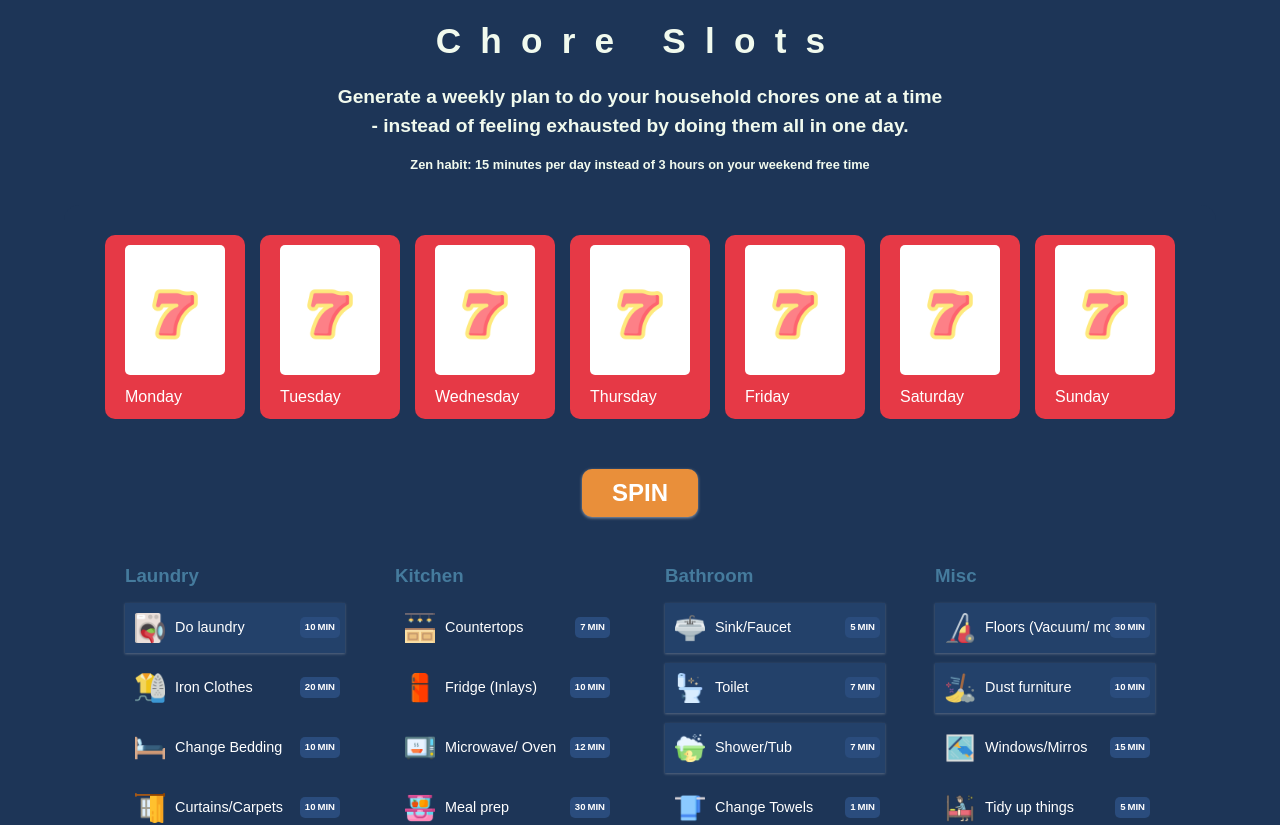
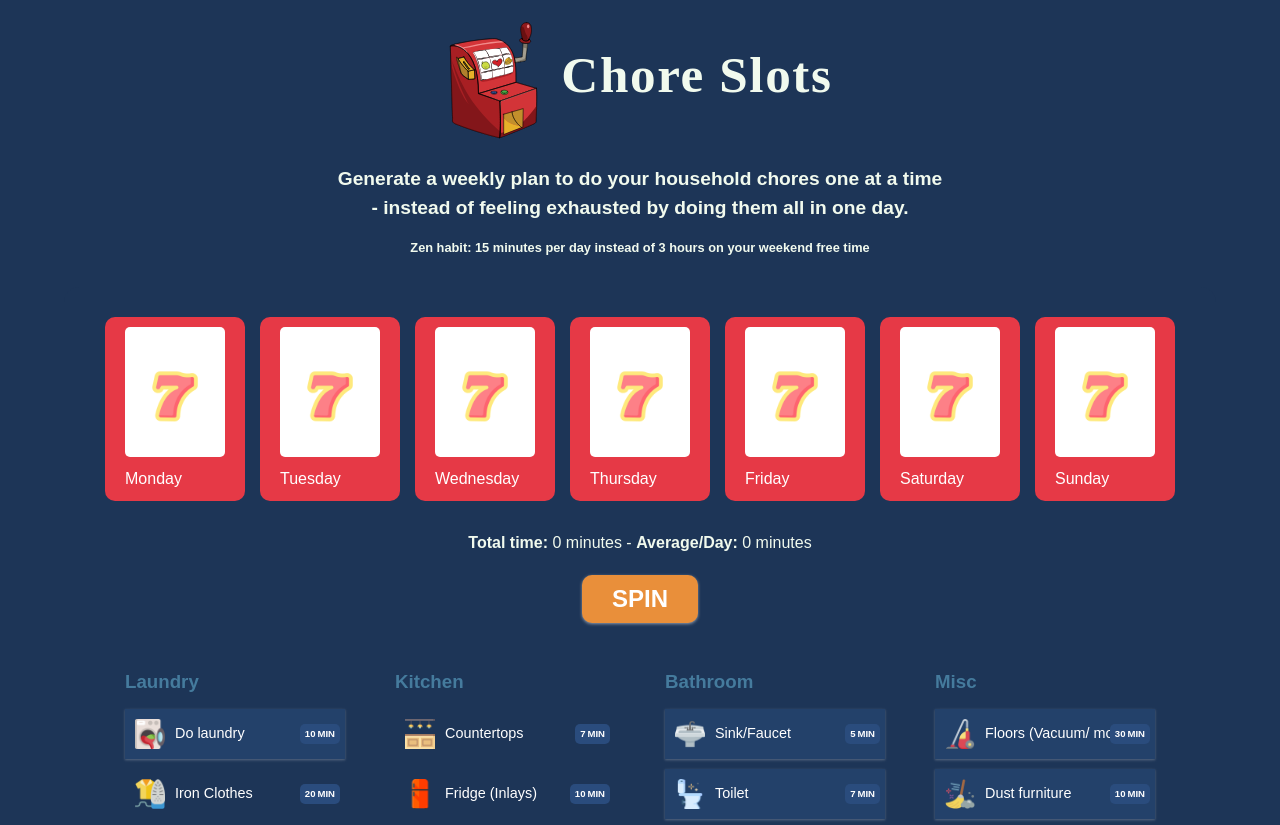
Before and after one commit to nikoisonfire/ChoreSlots, a React (Vite) app: page / in a window 1280 px wide. Shown: the top 825 px of the page. Built offline with nearby package versions, Linux system fonts and the light colour scheme.

Commit message:
final version without features

```diff
--- a/src/App.tsx
+++ b/src/App.tsx
@@ -1,6 +1,8 @@
 import { useState } from "react";
 import reactLogo from "./assets/react.svg";
 import Slots from "./Slots";
+
+import slot from "./assets/slot.svg";
 
 function App() {
   const [count, setCount] = useState(0);
@@ -9,7 +11,10 @@ function App() {
   return (
     <div className="App">
       <header>
-        <h1>Chore Slots</h1>
+        <div className="logo">
+          <img src={slot} />
+          <h1>Chore Slots</h1>
+        </div>
         <h2>
           Generate a weekly plan to do your household chores one at a time{" "}
           <br />- instead of feeling exhausted by doing them all in one day.
@@ -23,14 +28,6 @@ function App() {
         <Slots />
       </section>
       <footer>&copy; {date} - powered by ❤️ using react, vite, AWS</footer>
-
-      <div className="colors">
-        <div className="red">red</div>
-        <div className="beige">beige</div>
-        <div className="light">light</div>
-        <div className="blue">blue</div>
-        <div className="dark">dark</div>
-      </div>
     </div>
   );
 }
--- a/src/Chore.tsx
+++ b/src/Chore.tsx
@@ -3,5 +3,5 @@ export type Chore = {
   name: string;
   time: number;
   icon: string;
-  type: "Kitchen" | "Misc" | "Bathroom" | "Laundry";
+  type: string;
 };
--- a/src/Slots.tsx
+++ b/src/Slots.tsx
@@ -7,28 +7,15 @@ import { useGlobal } from "./state";
 import { set, shuffle } from "lodash";
 import { useState } from "react";
 import { Chore } from "./Chore";
-import { getAllChores } from "./util";
+import { calcTotalTime, getAllChores, pickRandomSelectedChore } from "./util";
 
 const Slots = () => {
   const store = useGlobal((state) => state.data);
 
-  const pickRandomSelectedChore = () => {
-    const chore_arr = getAllChores();
-    const reduced_chores = chore_arr.filter(
-      //@ts-ignore
-      (el) => store.checked[el.id] === true
-    );
-    // const len = reduced_chores.length;
-    // const choice = Math.floor(Math.random() * len);
-    // return reduced_chores[choice];
-    let shuff = shuffle(reduced_chores);
-    if (shuff.length > 7) {
-      shuff.length = 7;
-    }
-    return shuff;
-  };
-
-  const [choices, setChoices] = useState(pickRandomSelectedChore());
+  const [choices, setChoices] = useState(pickRandomSelectedChore(store));
+  const [spinning, setSpinning] = useState(false);
+  const [deff, setDeff] = useState(true);
+  const [total, setTotal] = useState(0);
 
   const daysOfTheWeek = [
     "Monday",
@@ -40,14 +27,14 @@ const Slots = () => {
     "Sunday",
   ];
 
-  const [spinning, setSpinning] = useState(false);
-  const [deff, setDeff] = useState(true);
-
-  const spin = () => {
+  const handleSpinClick = (e: React.FormEvent) => {
+    setDeff(true);
     setSpinning(true);
     setTimeout(() => {
-      setChoices(pickRandomSelectedChore());
+      const ch = pickRandomSelectedChore(store);
+      setChoices(ch);
       setDeff(false);
+      setTotal(calcTotalTime(ch));
     }, 5000);
   };
 
@@ -65,7 +52,11 @@ const Slots = () => {
         ))}
       </div>
       <div className="settings">
-        <button type="button" className="spinner" onClick={() => spin()}>
+        <div className="time">
+          <strong>Total time:</strong> {total} minutes -{" "}
+          <strong>Average/Day:</strong> {Math.floor(total / 7)} minutes
+        </div>
+        <button type="button" className="spinner" onClick={handleSpinClick}>
           spin
         </button>
         <Options />
--- a/src/chores.json
+++ b/src/chores.json
@@ -23,7 +23,7 @@
     },
     {
       "id": "curtains",
-      "name": "Curtains/Carpets",
+      "name": "Curtains/ Carpets",
       "type": "Laundry",
       "time": 10,
       "icon": "curtains.png"
@@ -120,7 +120,7 @@
     },
     {
       "id": "windows",
-      "name": "Windows/Mirros",
+      "name": "Windows/ Mirrors",
       "type": "Misc",
       "time": 15,
       "icon": "windows.png"
--- a/src/index.sass
+++ b/src/index.sass
@@ -39,15 +39,26 @@ a
 
 header
     text-align: center
+    .logo
+        display: flex
+        justify-content: center
+        align-items: center
+        h1
+            font-size: 3.2rem
+            font-family: 'Times New Roman', Times, serif
+            letter-spacing: 0.1rem
+        img
+            height: 120px
+            margin: 20px 20px 10px 0
     h1,h2,h3
         margin: 15px 0
-    h1
-        font-size: 2.2rem
-        letter-spacing: 1.2rem
+
     h2
         font-size: 1.2rem
     h3
         font-size: 0.8rem
+
+
 
 .slots
     display: flex
--- a/src/util.ts
+++ b/src/util.ts
@@ -1,7 +1,8 @@
+import { shuffle } from "lodash";
 import { Chore } from "./Chore";
 import chores from "./chores.json";
 
-export const getAllChores = () => {
+export const getAllChores = (): Array<Chore> => {
   return [
     ...chores.Bathroom,
     ...chores.Kitchen,
@@ -20,3 +21,23 @@ export const replaceImgSrc = (metaUrl: string) => {
     };
   });
 };
+
+export const pickRandomSelectedChore = (store: unknown): Array<Chore> => {
+  const chore_arr: Chore[] = getAllChores();
+  const reduced_chores = chore_arr.filter(
+    //@ts-ignore
+    (el) => store.checked[el.id] === true
+  );
+  // const len = reduced_chores.length;
+  // const choice = Math.floor(Math.random() * len);
+  // return reduced_chores[choice];
+  let shuff = shuffle(reduced_chores);
+  if (shuff.length > 7) {
+    shuff.length = 7;
+  }
+  return shuff;
+};
+
+export const calcTotalTime = (choices: Array<Chore>): number => {
+  return choices.reduce((acc, cur) => acc + cur.time, 0);
+};
```
Also changed, not shown: src/Slot.tsx (+3 -6 lines), src/assets/slot.svg (added).
